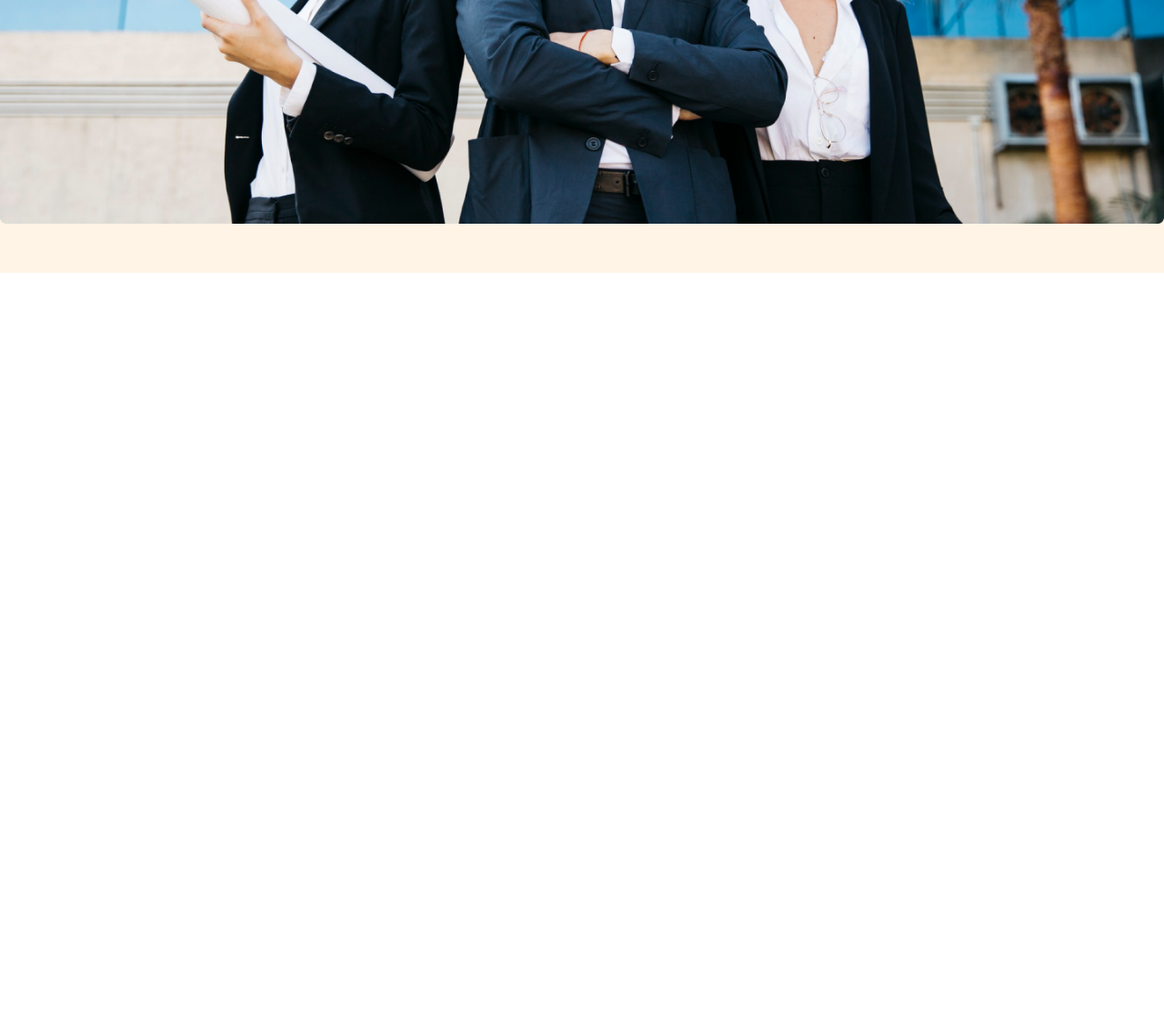
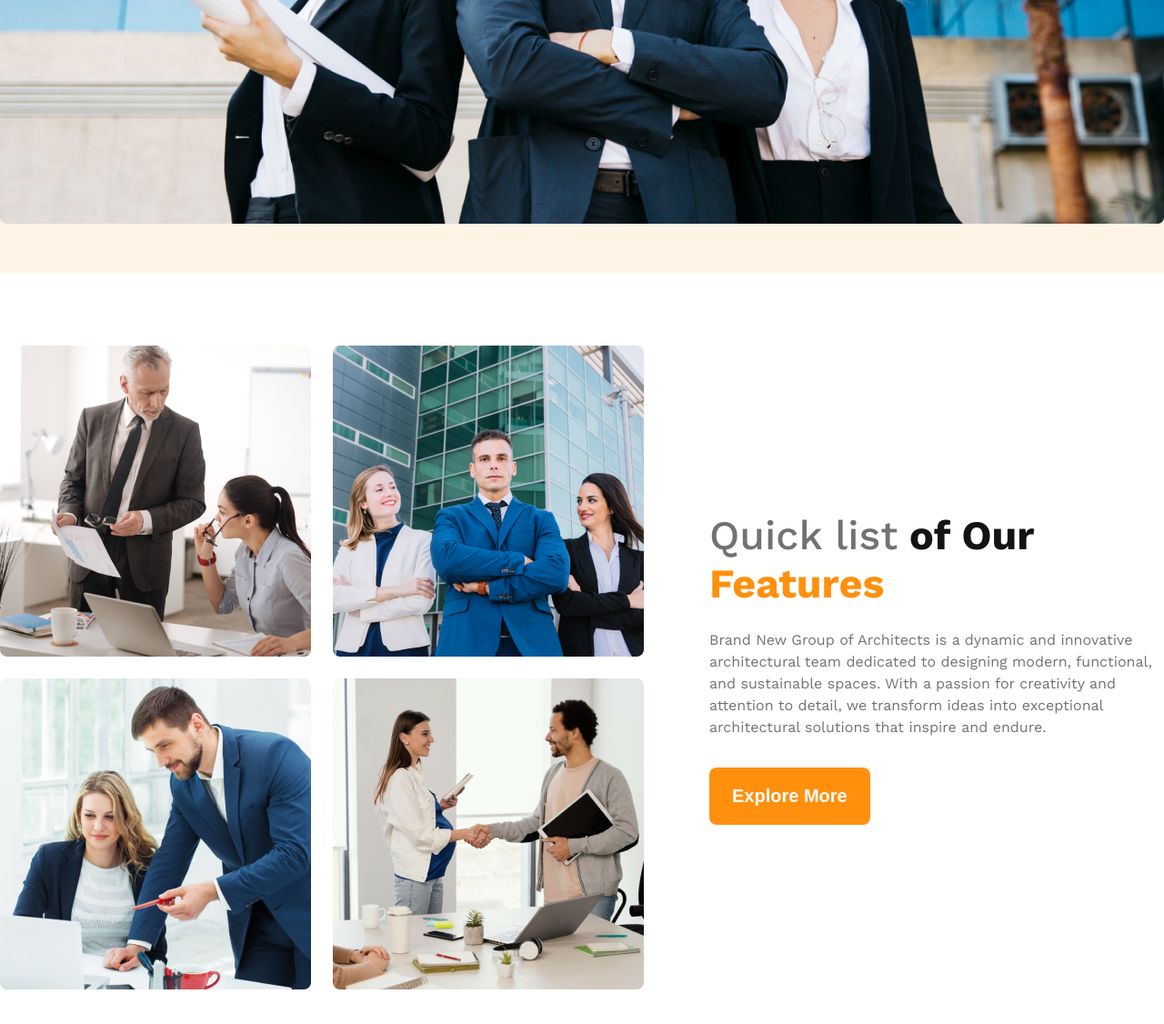
Before and after one commit to MdAlAmin1111/g3-architects-project, a plain HTML site: page index.html in a window 1280 px wide. Shown: the part 975-2101 px from the top of the page at 91% size. Before the commit the page ends 1275 px from the top, so only its background shows below. Drawn offline with nearby package versions, Linux system fonts and the light colour scheme.

Commit message:
added quick list section along with it's css for large medium and small devices

```diff
--- a/index.html
+++ b/index.html
@@ -28,7 +28,21 @@
             </div>
         </div>
     </header>
-    <main></main>
+    <main>
+        <section class="quick-list display-flex">
+            <div class="quick-list-images">
+                <img src="./images/team1.png" alt="">
+                <img src="./images/team2.png" alt="">
+                <img src="./images/team3.png" alt="">
+                <img src="./images/team4.png" alt="">
+            </div>
+            <div class="quick-list-contents">
+                <h3 class="quick-list-title"><span id="quickList">Quick list</span><span id="ofOur"> of Our</span><br><span id="features">Features</span></h3>
+                <p class="quick-list-description dark-3">Brand New Group of Architects is a dynamic and innovative architectural team dedicated to designing modern, functional, and sustainable spaces. With a passion for creativity and attention to detail, we transform ideas into exceptional architectural solutions that inspire and endure.</p>
+                <button class="primary-button">Explore More</button>
+            </div>
+        </section>
+    </main>
     <footer></footer>
 </body>
 </html>
--- a/styles/architects.css
+++ b/styles/architects.css
@@ -9,6 +9,7 @@
     padding: 0;
     box-sizing: border-box;
 }
+
 /* shared styles */
 .dark-1{
  color: rgba(19, 19, 19, 1);
@@ -30,6 +31,10 @@
     font-weight: 600;
     border: none;
     border-radius: 8px;
+}
+main{
+    max-width: 1440px;
+    margin: 0 auto;
 }
 
 /* header section styles */
@@ -90,15 +95,87 @@ header{
     width: 100%;
 }
 
-/* responsive media query */
+/* main section styles */
+
+/* quick list section styles */
+.quick-list{
+    gap: 4.5rem;
+    align-items: center;
+    margin: 5rem 0;
+}
+.quick-list-images{
+    display: grid;
+    grid-template-columns: repeat(2, 1fr);
+    gap: 1.5rem;
+}
+.quick-list-title{
+    font-size: 2.8rem;
+    margin-bottom: 1.5rem;
+}
+#quickList{
+    font-weight: 500;
+    color: rgba(114, 114, 114, 1);
+}
+#ofOur{
+    font-weight: 700;
+    color: rgba(19, 19, 19, 1);
+}
+#features{
+    font-weight: 700;
+    color: rgba(255, 144, 14, 1);
+}
+.quick-list-description{
+    font-size: 1rem;
+    font-weight: 400;
+    line-height: 1.5rem;
+    margin-bottom: 2rem;
+}
+
+
+
+/* responsive media query for small device */
 @media screen and (max-width: 576px) {
     .navbar, .nav-links{
         flex-direction: column;
         gap: 2rem;
         text-align: center;
-        /* padding: 2rem; */
     }
     header {
         padding: 0 2rem;
     }
+    .quick-list{
+        flex-direction: column;
+        padding: 0 2rem;
+    }
+    .quick-list-images{
+        grid-template-columns: 1fr;
+    }
+    .quick-list-images > img{
+        width: 100%;
+    }
+    .quick-list-contents{
+        text-align: center;
+    }
 }
+/* responsive media query for medium device */
+@media screen and (min-width: 576px) and (max-width: 992px){
+    .navbar{
+        flex-direction: column;
+        gap: 3rem;
+    }
+    header {
+        padding: 0 2rem;
+    }
+    main{
+        padding: 0 2rem;
+    }
+    .quick-list{
+        flex-direction: column;
+    }
+    .quick-list-images{
+        grid-template-columns: 1fr;
+    }
+    .quick-list-images > img{
+        width: 100%;
+    }
+}
```
